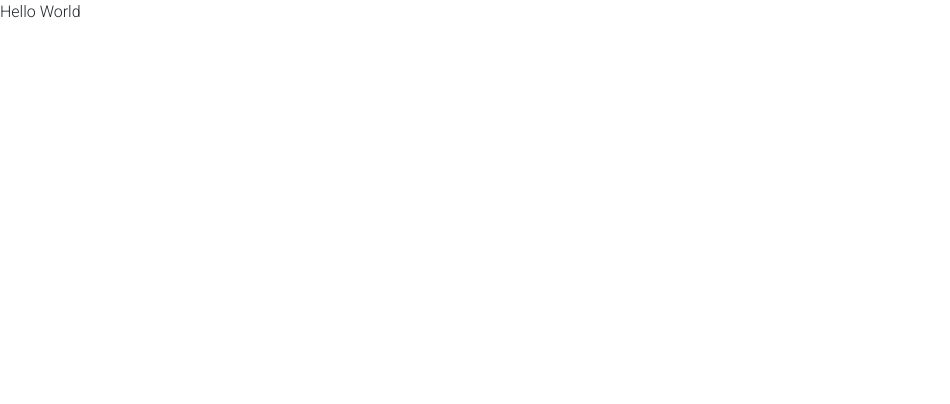
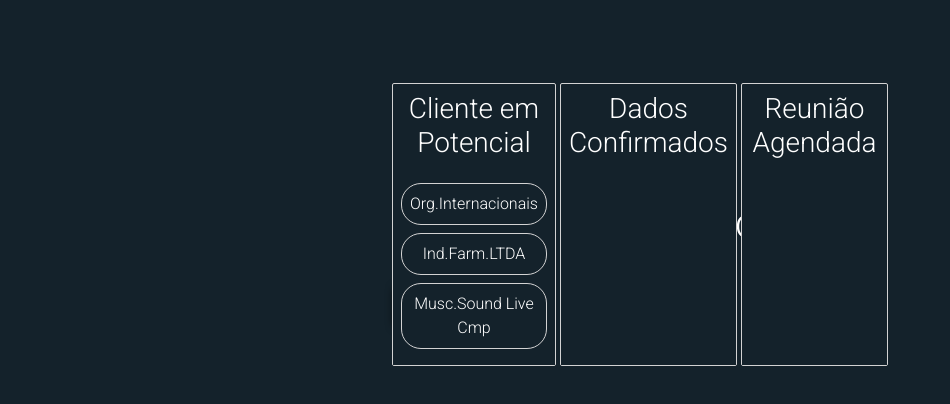
Before and after one commit to gabrielandrade709/desafio-eloGroup-FrontEnd, a React (Create React App) app in the folder frontend/: page /leads in a window 1280 px wide. Shown: the top 404 px of the page, without its empty margins (0-950 px from the left). Built offline with nearby package versions, Linux system fonts and the light colour scheme.

Commit message:
🌟-register-leads-panel-100%-done

```diff
--- a/frontend/package.json
+++ b/frontend/package.json
@@ -3,13 +3,16 @@
   "version": "0.1.0",
   "private": true,
   "dependencies": {
+    "@atlaskit/css-reset": "^6.0.2",
     "@testing-library/jest-dom": "^4.2.4",
     "@testing-library/react": "^9.3.2",
     "@testing-library/user-event": "^7.1.2",
     "react": "^16.13.1",
+    "react-beautiful-dnd": "^13.0.0",
     "react-dom": "^16.13.1",
     "react-router-dom": "^5.2.0",
-    "react-scripts": "3.4.3"
+    "react-scripts": "3.4.3",
+    "styled-components": "^5.2.0"
   },
   "scripts": {
     "start": "react-scripts start",
--- a/frontend/src/components/FormRegister/styles.css
+++ b/frontend/src/components/FormRegister/styles.css
@@ -3,6 +3,7 @@ input, label {
 }
 
 label {
+  color: white;
   margin-left: 2%;
   padding-bottom: 8%;
   font-size: 12px;
@@ -15,17 +16,16 @@ input {
   height: 30px;
   font-size: 12px;
   border: 1px solid black;
+  border-radius: 10px;
 }
 
 input:hover {
-  border: 2px solid black;
-  border-radius: 5px;
+  box-shadow: 0px 4px 10px black;
 }
 
 input:focus {
   outline-style: none;
-  border: 2px solid black;
-  border-radius: 5px;
+  box-shadow: 0px 4px 10px black;
 }
 
 .logo {
@@ -41,7 +41,8 @@ input:focus {
 }
 
 .main-form {
-  border: 2px solid black;
+  box-shadow: 0px 0px 50px black;
+  border-radius: 4px;
   width: 350px;
   height: 580px;
 }
@@ -66,20 +67,24 @@ input:focus {
 }
 
 .register {
-  background: transparent;
+  background: white;
+  border-radius: 15px;
   width: 220px;
   text-align: center;
   justify-content: center;
   color: black;
-  font-weight: 100;
+  font-weight: 600;
   height: 50px;
-  border: 2px solid black;
   font-weight: 600;
 }
 
 .register:hover {
-  border: 2px solid black;
-  border-radius: 5px;
+  box-shadow: 0px 4px 10px black;
+}
+
+.register:focus {
+  outline-style: none;
+  box-shadow: 0px 4px 10px black;
 }
 
 .form-error {
--- /dev/null
+++ b/frontend/src/components/LeadsComponent/column.jsx
@@ -0,0 +1,48 @@
+import React from 'react';
+import styled from 'styled-components';
+import { Droppable } from 'react-beautiful-dnd';
+
+import Task from './task';
+
+const Container = styled.div`
+  margin: 2px;
+  border: 1px solid lightgrey;
+  border-radius: 2px;
+  text-align: center;
+  display: flex;
+  flex-direction: column;
+`;
+const Title = styled.h3`
+  padding: 8px;
+  color: white;
+`;
+const TaskList = styled.div`
+  padding: 8px;
+  transition: background-color 0.2s ease;
+  background-color: ${props => (props.isDraggingOver ? 'white' : '#14222B')};
+  flex-grow: 1;
+`;
+
+export default class Column extends React.Component {
+  render() {
+    return (
+      <Container>
+        <Title>{this.props.column.title}</Title>
+        <Droppable droppableId={this.props.column.id}>
+          {(provided, snapshot) => (
+            <TaskList
+              ref={provided.innerRef}
+              {...provided.droppableProps}
+              isDraggingOver={snapshot.isDraggingOver}
+            >
+              {this.props.tasks.map((task, index) => (
+                <Task key={task.id} task={task} index={index} />
+              ))}
+              {provided.placeholder}
+            </TaskList>
+          )}
+        </Droppable>
+      </Container>
+    );
+  }
+}
--- /dev/null
+++ b/frontend/src/components/LeadsComponent/index.js
@@ -0,0 +1,170 @@
+import React from 'react';
+import ReactDOM from 'react-dom';
+import styled from 'styled-components';
+import { DragDropContext } from 'react-beautiful-dnd';
+
+import '@atlaskit/css-reset';
+import './styles.css';
+
+import Column from './column';
+
+const initialData = {
+  tasks: {
+    'task-1': { id: 'task-1', content: 'Org.Internacionais' },
+    'task-2': { id: 'task-2', content: 'Ind.Farm.LTDA' },
+    'task-3': { id: 'task-3', content: 'Musc.Sound Live Cmp' },
+  },
+  columns: {
+    'column-1': {
+      id: 'column-1',
+      title: 'Cliente em Potencial',
+      taskIds: ['task-1', 'task-2', 'task-3'],
+    },
+    'column-2': {
+      id: 'column-2',
+      title: 'Dados Confirmados',
+      taskIds: [],
+    },
+    'column-3': {
+      id: 'column-3',
+      title: 'Reunião Agendada',
+      taskIds: [],
+    },
+  },
+  columnOrder: ['column-1', 'column-2', 'column-3'],
+};
+
+const Container = styled.div`
+  display: flex;
+  justify-content: center;
+`;
+
+class LeadsComponent extends React.Component {
+  state = initialData;
+
+
+  onDragEnd = result => {
+
+    const { destination, source, draggableId } = result;
+
+    if (!destination) {
+      return;
+    }
+
+    if (
+      destination.droppableId === source.droppableId &&
+      destination.index === source.index
+    ) {
+      return;
+    }
+
+    const start = this.state.columns[source.droppableId];
+    const finish = this.state.columns[destination.droppableId];
+
+    if (start === finish) {
+      const newTaskIds = Array.from(start.taskIds);
+      newTaskIds.splice(source.index, 1)
+      newTaskIds.splice(destination.index, 0, draggableId);
+
+
+      const newColumn = {
+        ...start,
+        taskIds: newTaskIds
+      };
+
+      const newState = {
+        ...this.state,
+        columns: {
+          ...this.state.columns,
+          [newColumn.id]: newColumn,
+        },
+      };
+      this.setState(newState);
+      return;
+    }
+
+    const startTaskIds = Array.from(start.taskIds);
+    startTaskIds.splice(source.index, 1);
+    const newStart = {
+      ...start,
+      taskIds: startTaskIds,
+    };
+
+    const finishTaskIds = Array.from(finish.taskIds);
+    finishTaskIds.splice(destination.index, 0, draggableId);
+    const newFinish = {
+      ...finish,
+      taskIds: finishTaskIds,
+    };
+
+    const newState = {
+      ...this.state,
+      columns: {
+        ...this.state.columns,
+        [newStart.id]: newStart,
+        [newFinish.id]: newFinish,
+      },
+    };
+    if (newStart.id == "column-1" && newFinish.id == "column-3") {
+      return;
+    } else if (newStart.id == "column-2" && newFinish.id == "column-1") {
+      return;
+    } else if (newStart.id == "column-3" && newFinish.id == "column-2") {
+      return;
+    } else if (newStart.id == "column-3" && newFinish.id == "column-1") {
+      return;
+    } else {
+      this.setState(newState);
+    }
+  };
+
+  render() {
+    return (
+      <>
+        <div className="container d-flex justify-content-center">
+          <div className="div-lead">
+            <h1 className="title-lead">Painel de Leads</h1>
+            <button type="button" class="btn button-lead" data-toggle="modal" data-target="#staticBackdrop">
+              Nova Lead (+)
+            </button>
+            <DragDropContext onDragEnd={this.onDragEnd} >
+              <Container>
+                {
+                  this.state.columnOrder.map(columnId => {
+                    const column = this.state.columns[columnId];
+                    const tasks = column.taskIds.map(taskId => this.state.tasks[taskId]);
+
+                    return <Column key={column.id} column={column} tasks={tasks} />;
+                  })
+                }
+              </Container>
+            </DragDropContext>
+            <div class="modal fade" id="staticBackdrop" data-backdrop="static" data-keyboard="false" tabindex="-1" aria-labelledby="staticBackdropLabel" aria-hidden="true">
+              <div class="modal-dialog">
+                <div class="modal-content">
+                  <div class="modal-header">
+                    <h5 class="modal-title" id="staticBackdropLabel">Nova Lead</h5>
+                    <button type="button" class="close" data-dismiss="modal" aria-label="Close">
+                      <span aria-hidden="true">&times;</span>
+                    </button>
+                  </div>
+                  <div class="modal-body">
+                    <form>
+                      <input type="text" id="content" className="teste" />
+                      <input type="submit" value="Submit" />
+                    </form>
+                  </div>
+                  <div class="modal-footer">
+                    <button type="button" class="btn btn-secondary" data-dismiss="modal">Fechar</button>
+                  </div>
+                </div>
+              </div>
+            </div>
+          </div>
+        </div>
+      </>
+    );
+  }
+}
+
+export default LeadsComponent;
--- /dev/null
+++ b/frontend/src/components/LeadsComponent/styles.css
@@ -0,0 +1,116 @@
+body {
+  background: #14222B;
+}
+
+.div-lead {
+  width: 500px;
+}
+
+.button-lead {
+  outline-style: none !important;
+  margin-top: 50%;
+  margin-bottom: -49%;
+  background: white;
+  border-radius: 4px;
+  color: #14222B;
+  font-weight: 600;
+  box-shadow: 0px 0px 10px black;
+  margin-left: 1%;
+}
+
+.button-lead:focus {
+  outline-style: none !important;
+}
+
+.cFYyrx {
+  border-radius: 20px;
+  box-shadow: 0px 10px 15px black;
+}
+
+.button-lead:hover {
+  color: white;
+  background: #14222B;
+}
+
+.cFYyrx {
+  margin-top: 50% !important;
+  border-radius: 4px !important;
+}
+
+.title-lead {
+  margin-top: 40% !important;
+  margin-bottom: -42% !important;
+  color: white;
+  text-align: center;
+}
+
+@media screen and (min-width: 320px) and (max-width: 375px) {
+  .cFYyrx {
+    margin-top: 50%;
+    width: 100px;
+    border-radius: 4px !important;
+  }
+  .hXvthQ {
+    font-size: 9px !important;
+  }
+  .eJucOG {
+    font-size: 8px !important;
+  }
+  .sc-bdnylx {
+    border-radius: 10px !important;
+  }
+  .button-lead {
+    width: 100px;
+    font-size: 11px;
+  }
+  .title-lead {
+    margin-bottom: -44% !important;
+    font-size: 20px;
+  }
+}
+
+@media screen and (max-width: 280px) {
+  .cFYyrx {
+    margin-top: 50%;
+    width: 90px;
+    border-radius: 4px !important;
+  }
+  .hXvthQ {
+    font-size: 7px !important;
+  }
+  .eJucOG {
+    font-size: 7px !important;
+  }
+  .sc-bdnylx {
+    border-radius: 10px !important;
+  }
+  .button-lead {
+    margin-left: 3px;
+    width: 91px;
+    height: 30px;
+    font-size: 10px;
+    box-shadow: 0px 0px 10px black;
+  }
+  .button-lead {
+    width: 90px;
+    font-size: 9px;
+  }
+  .title-lead {
+    margin-bottom: -45% !important;
+    font-size: 20px;
+  }
+}
+
+@media screen and (width: 375px) {
+  .button-lead {
+    margin-left: 20px !important;
+  }
+
+}
+
+@media screen and (width: 360px) {
+  .button-lead {
+    margin-left: 12px !important;
+  }
+
+}
--- /dev/null
+++ b/frontend/src/components/LeadsComponent/task.jsx
@@ -0,0 +1,38 @@
+import React from 'react';
+import styled from 'styled-components';
+import { Draggable } from 'react-beautiful-dnd';
+
+const Container = styled.div`
+  border: 1px solid lightgrey;
+  border-radius: 20px;
+  padding: 8px;
+  color: ${props => (props.isDragging ? '#14222B' : 'white')};
+  margin-bottom: 8px;
+  background-color: ${props => (props.isDragging ? 'white' : '#14222B')};
+  @media screen and (max-width: 280px) {
+    font-size: 7px;
+  }
+  @media screen and (min-width: 320px) and (max-width: 375px) {
+    font-size: 8px;
+  }
+`;
+
+
+export default class Task extends React.Component {
+  render() {
+    return (
+      <Draggable draggableId={this.props.task.id} index={this.props.index}>
+        {(provided, snapshot) => (
+          <Container
+            {...provided.draggableProps}
+            {...provided.dragHandleProps}
+            ref={provided.innerRef}
+            isDragging={snapshot.isDragging}
+          >
+            {this.props.task.content}
+          </Container>
+        )}
+      </Draggable>
+    );
+  }
+}
--- a/frontend/src/pages/Leads/index.js
+++ b/frontend/src/pages/Leads/index.js
@@ -1,12 +1,14 @@
 import React from 'react';
 
 import './styles.css'
+
+import LeadsComponent from '../../components/LeadsComponent/index';
 
 const Leads = () => {
   return (
     <>
       <div className="main-leads">
-        Hello World
+        <LeadsComponent />
       </div>
     </>
   );
--- a/frontend/src/pages/Leads/styles.css
+++ b/frontend/src/pages/Leads/styles.css
@@ -0,0 +1,3 @@
+.lead {
+  border: 3px solid green;
+}
```
Also changed, not shown: frontend/src/components/LeadsComponent/initial-data.js (added, +27 -0 lines), 2 other files (tests, documents, lock files or other folders).
